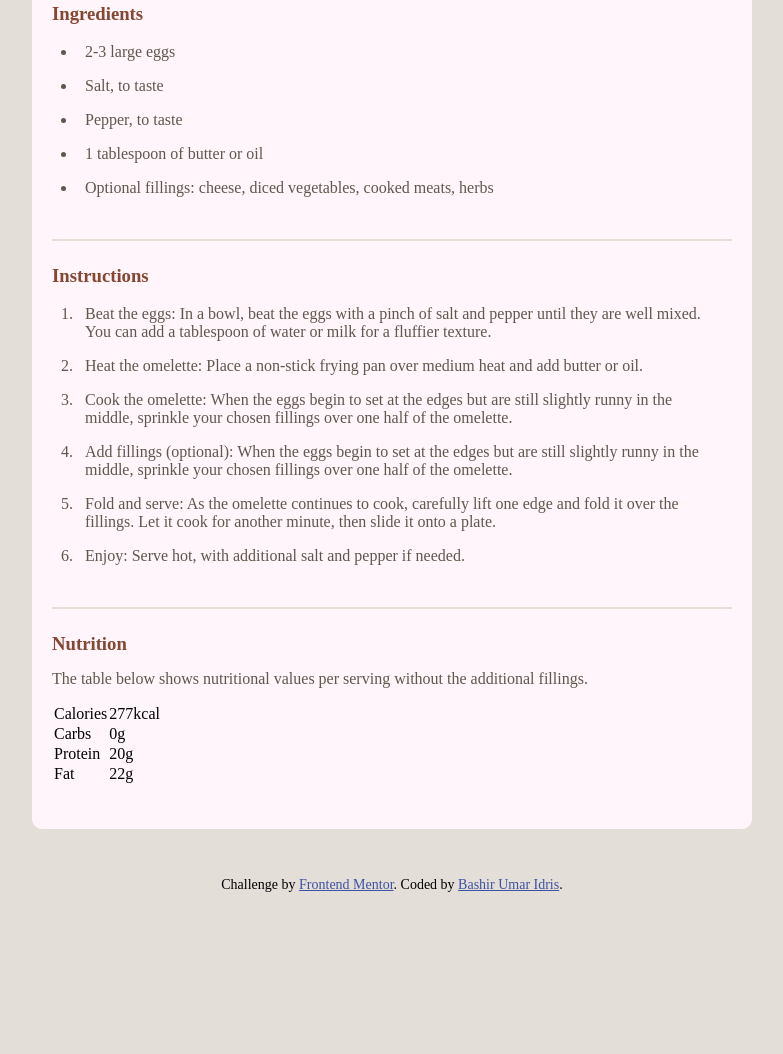
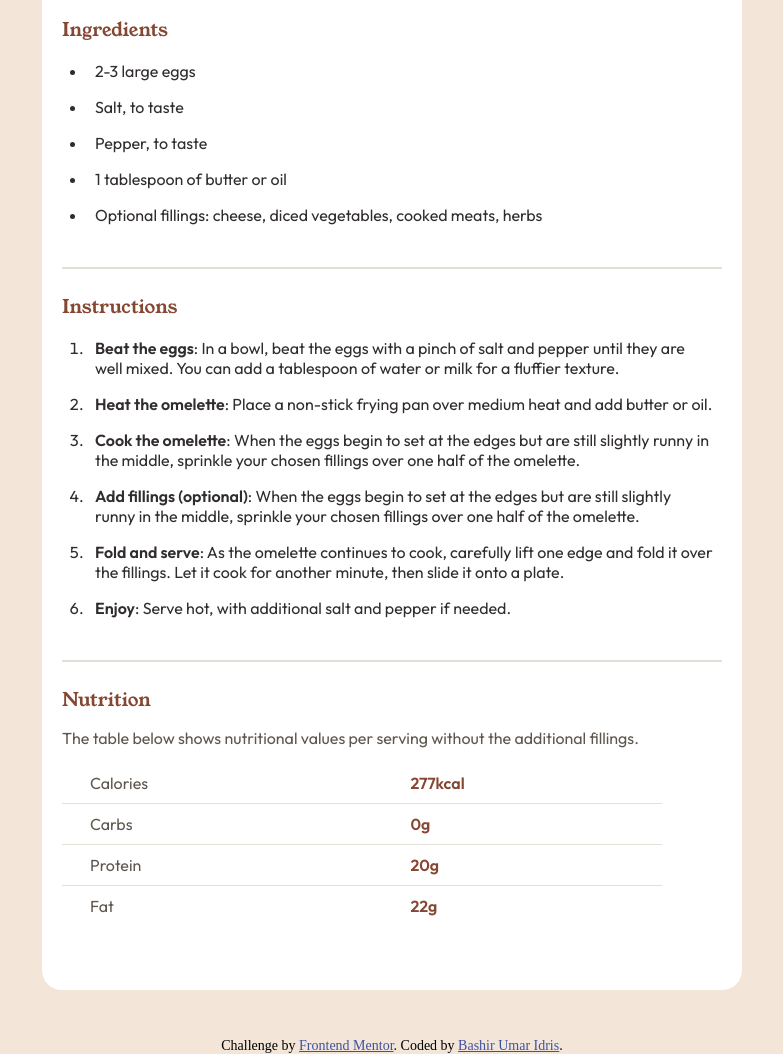
Before and after one commit to bash4Dev/recipe-page, a plain HTML site: page solution/index.html in a window 1280 px wide. Shown: the part 697-1751 px from the top of the page, without its empty margins (328-1111 px from the left). Before the commit the page ends 1590 px from the top, so only its background shows below. Drawn offline with Linux system fonts and the light colour scheme.

Commit message:
Make changes

```diff
--- a/solution/index.html
+++ b/solution/index.html
@@ -18,10 +18,9 @@
 
   <title>Frontend Mentor | Recipe page</title>
 
-  <!-- Feel free to remove these styles or customise in your own stylesheet 👍 -->
 </head>
 <body>
-  <div class="container">
+  <main>
     <header>
       <img src="../images/image-omelette.jpeg" alt="recipe-image">
     </header>
@@ -82,28 +81,27 @@
           <td>Calories</td>
           <td>277kcal</td>
         </tr>
-
         <tr>
           <td>Carbs</td>
           <td>0g</td>
         </tr>
-
         <tr>
           <td>Protein</td>
           <td>20g</td>
         </tr>
-
         <tr>
           <td>Fat</td>
           <td>22g</td>
         </tr>
       </table>
     </section>
-  </div>
+  </main>
 
-  <div class="attribution">
-    Challenge by <a href="https://www.frontendmentor.io?ref=challenge" target="_blank">Frontend Mentor</a>.
-    Coded by <a href="https://www.github.com/bash4dev/recipe-page" target="_blank">Bashir Umar Idris</a>.
-  </div>
+  <footer>
+    <div class="attribution">
+      Challenge by <a href="https://www.frontendmentor.io?ref=challenge" target="_blank">Frontend Mentor</a>.
+      Coded by <a href="https://www.github.com/bash4dev/recipe-page" target="_blank">Bashir Umar Idris</a>.
+    </div>
+  </footer>
 </body>
 </html>
--- a/solution/styles.css
+++ b/solution/styles.css
@@ -5,7 +5,7 @@
 }
 
 body {
-    background-color: hsl(30, 18%, 87%);
+    background-color: hsl(30, 54%, 90%);
     width: 1440px;
 }
 
@@ -14,25 +14,34 @@ h1 {
     font-weight: 400;
     font-style: normal;
   }
-
+h3 {
+    font-family: "Young Serif";
+    font-weight: 400;
+    color: hsl(14, 45%, 36%);
+}
 
 p {
     color: hsl(30, 10%, 34%);
     font-size: 16px;
+    font-family: "Outfit";
     margin: 15px 0;
 }
 
-.container {
+main {
+    display: flex;
+    flex-direction: column;
+    justify-content: center;
     padding: 20px;
-    width: 50%;
+    width: 1440px;
+    max-width: 700px;
     margin: 3rem auto;
-    border-radius: 10px;
-    background-color: hsl(330, 100%, 98%);
+    border-radius: 20px;
+    background-color: hsl(0, 0%, 100%);
 }
 
 img {
-    width: 100%;
-    border-radius: 10px;
+    max-width: 650px;
+    border-radius: 15px;
 }
 
 section {
@@ -40,30 +49,65 @@ section {
 }
 
 #title{
+    font-family: "Outfit";
+    font-weight: bold;
     font-size: 1rem;
     color: hsl(332, 51%, 32%);
 }
 .preparation-time {
-    background-color: hsl(30, 18%, 87%);
+    background-color: hsl(330, 100%, 98%);
     padding: 20px 0 0 20px;
-    border-radius: 10px;
+    margin: 0;
+    border-radius: 15px;
 }
 
 ul, ol {
+    font-size: 16px;
+    font-family: "Outfit";
     padding: 10px 0 10px 25px;
 }
 li {
-    color: hsl(30, 10%, 34%);
+    color: hsl(24, 5%, 18%);
     padding: 8px;
 }
 
-h3 {
-    font-family:;
-    color: hsl(14, 45%, 36%);
+li span {
+    font-weight: 600;
 }
 
 .border-line {
     border: 1px solid hsl(30, 18%, 87%);
+}
+
+.table {
+	width: 600px;
+	margin: 0 35px 20px 0;
+    margin-right: 35px;
+    border-collapse: collapse;
+}
+
+.table tr {
+    border-bottom: 1px solid hsl(30, 18%, 87%);
+}
+
+.table tr:last-child {
+    border: none;
+}
+
+td {
+    padding: 10px;
+    font-family: "Outfit";
+}
+
+td:first-child {
+    color: hsl(30, 10%, 34%);
+    padding-left: 28px;
+}
+
+td:last-child {
+    color: hsl(14, 45%, 36%);
+    font-weight: 600;
+    border-bottom: none;
 }
 
 .attribution {
```
